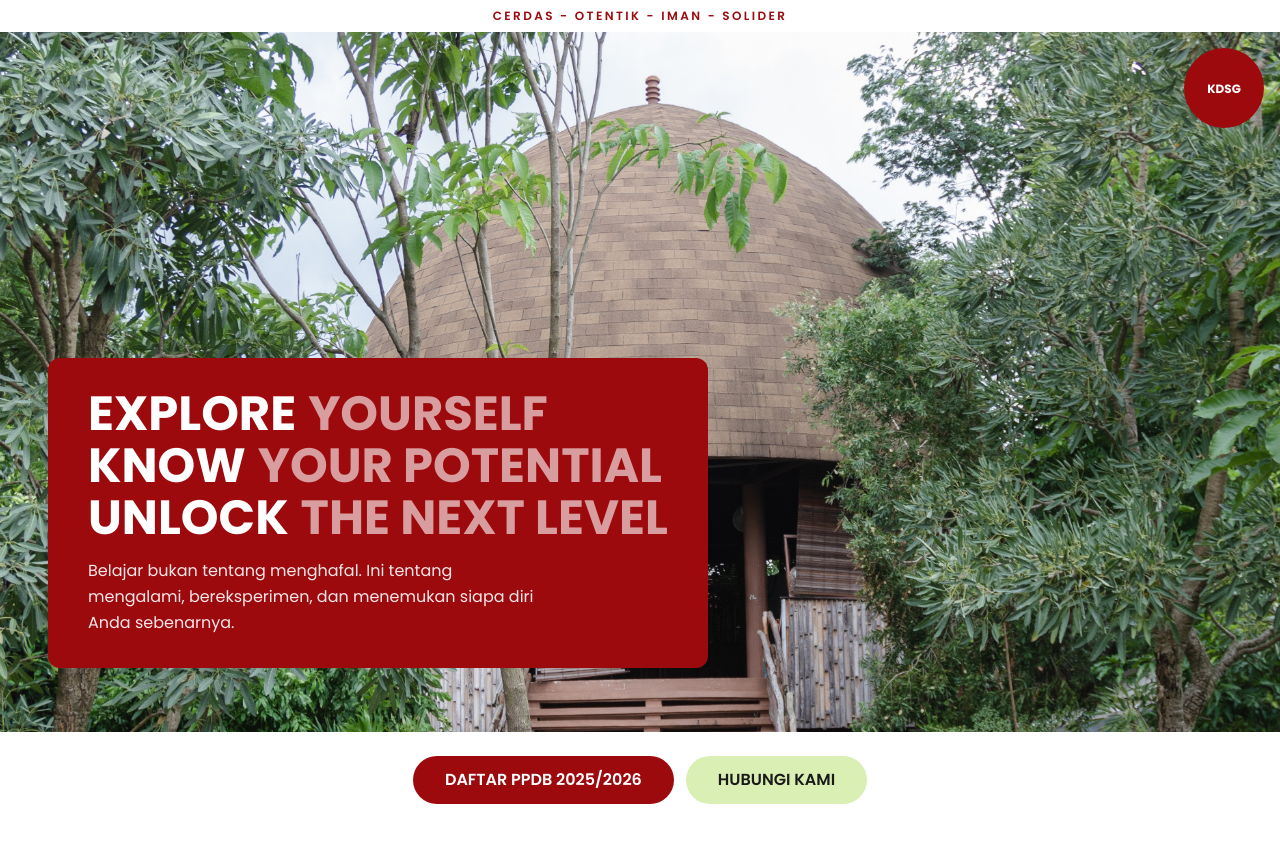
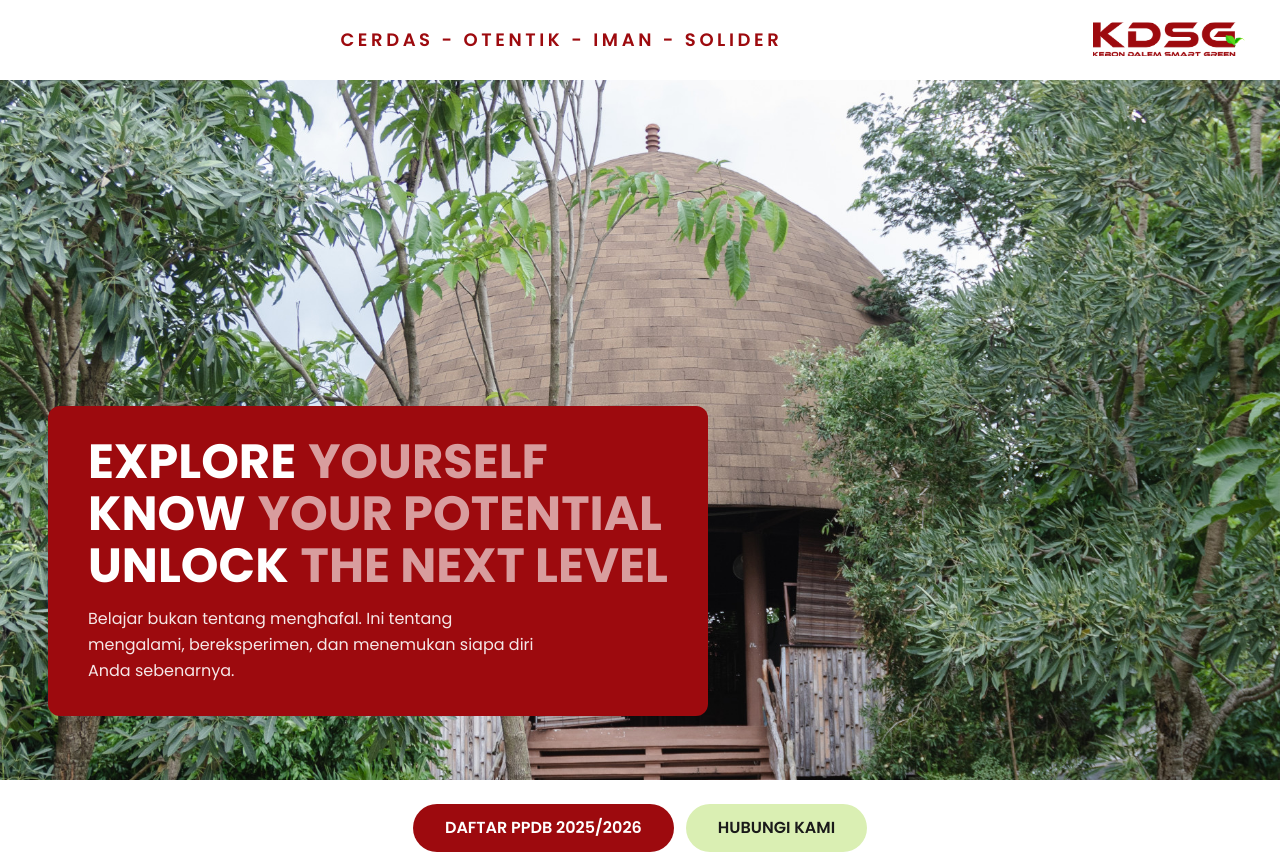
Before and after one commit to cakrawala-tumbuh/ypii-semarang-web, a Next.js app: page / in a window 1280 px wide. Shown: the top 854 px of the page. Built offline with nearby package versions, Linux system fonts and the light colour scheme.

Commit message:
Menyesuaikan logo

```diff
--- a/components/hero-section.tsx
+++ b/components/hero-section.tsx
@@ -16,12 +16,6 @@ export function HeroSection({ onOpenContact }: HeroSectionProps) {
           className="object-cover"
           priority
         />
-        {/* Logo Badge */}
-        <div className="absolute right-4 top-4 flex h-16 w-16 items-center justify-center rounded-full bg-oxblood md:h-20 md:w-20">
-          <span className="text-center text-[10px] font-bold leading-tight text-primary-foreground md:text-xs">
-            KDSG
-          </span>
-        </div>
 
         {/* Hero Text Box */}
         <div className="absolute bottom-12 left-0 md:bottom-16 md:left-8 lg:left-12">
--- a/components/top-bar.tsx
+++ b/components/top-bar.tsx
@@ -1,9 +1,21 @@
+import Image from "next/image"
+
 export function TopBar() {
   return (
-    <div className="bg-background py-2 text-center">
-      <p className="text-xs font-semibold tracking-[0.2em] text-oxblood">
+    <header className="flex items-center justify-between bg-white px-4 py-3 md:px-8 md:py-4">
+      {/* Motto */}
+      <p className="flex-1 text-center text-sm font-semibold tracking-[0.2em] text-oxblood sm:text-base md:text-lg">
         CERDAS - OTENTIK - IMAN - SOLIDER
       </p>
-    </div>
+      {/* Logo */}
+      <Image
+        src="/images/logo copy.svg"
+        alt="Logo KDSG"
+        width={131}
+        height={40}
+        className="h-8 w-auto shrink-0 sm:h-10 md:h-12"
+        priority
+      />
+    </header>
   )
 }
```
Also changed, not shown: public/images/logo copy.svg (added).
